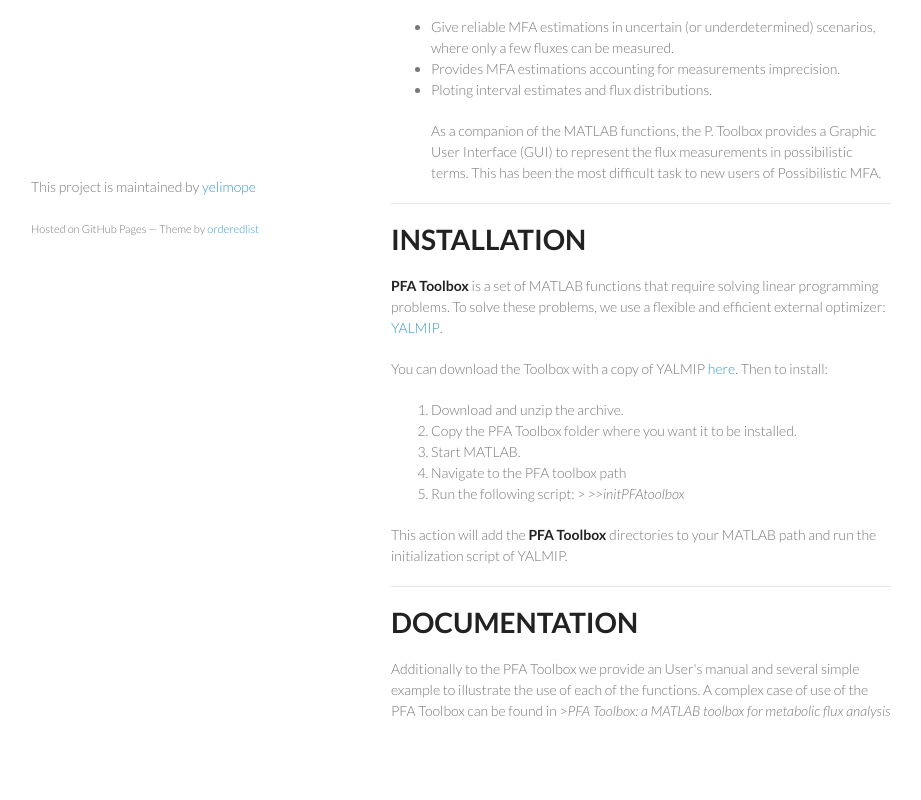
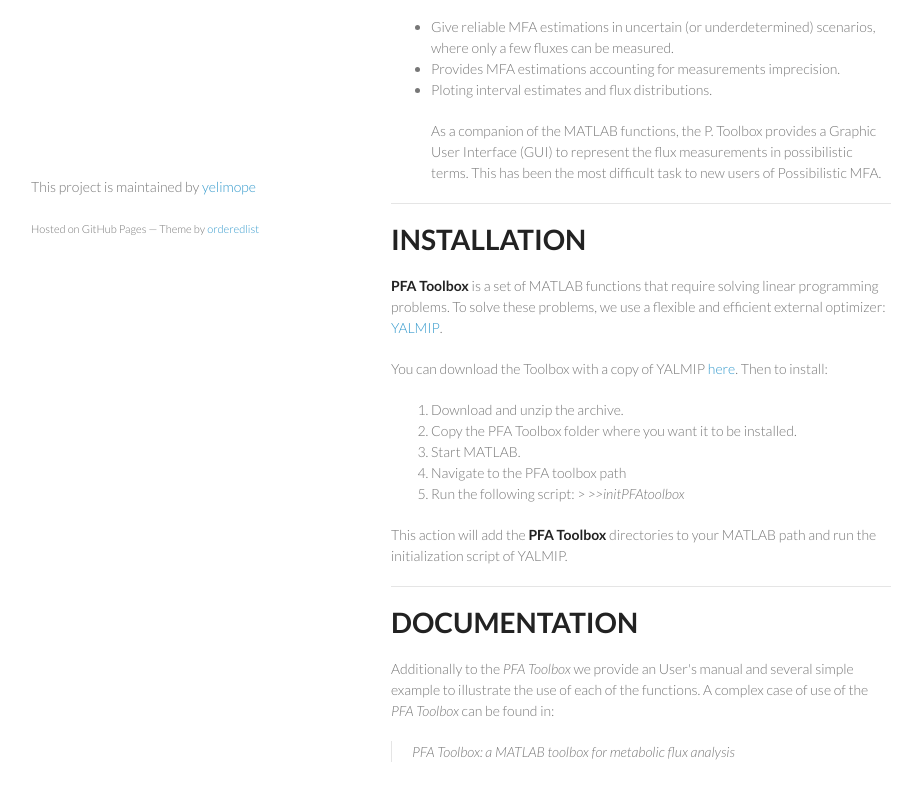
Before and after one commit to yelimope/Test_WebpageToolbox, a plain HTML site: page index.html in a window 1280 px wide. Shown: the part 492-1292 px from the top of the page, without its empty margins (179-1100 px from the left). Drawn offline with Linux system fonts and the light colour scheme.

```diff
--- a/index.html
+++ b/index.html
@@ -84,8 +84,12 @@ These methods, face some limitations that traditional MFA have. Particularly in
 <h1>
 <a id="documentation" class="anchor" href="#documentation" aria-hidden="true"><span class="octicon octicon-link"></span></a>DOCUMENTATION</h1>
 
-<p>Additionally to the PFA Toolbox we provide an User's manual and several simple example to illustrate the use of each of the functions.
-A complex case of use of the PFA Toolbox can be found in &gt;<em>PFA Toolbox: a MATLAB toolbox for metabolic flux analysis</em></p>
+<p>Additionally to the <em>PFA Toolbox</em> we provide an User's manual and several simple example to illustrate the use of each of the functions.
+A complex case of use of the <em>PFA Toolbox</em> can be found in:</p>
+
+<blockquote>
+<p><em>PFA Toolbox: a MATLAB toolbox for metabolic flux analysis</em></p>
+</blockquote>
       </section>
       <footer>
         <p>This project is maintained by <a href="https://github.com/yelimope">yelimope</a></p>
```
Also changed, not shown: params.json (+1 -1 lines).
